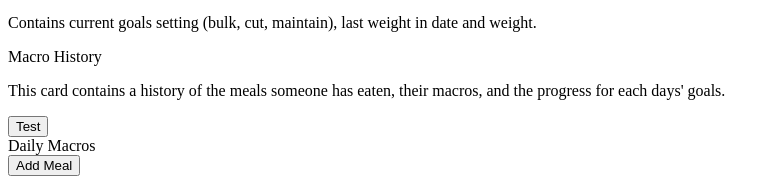
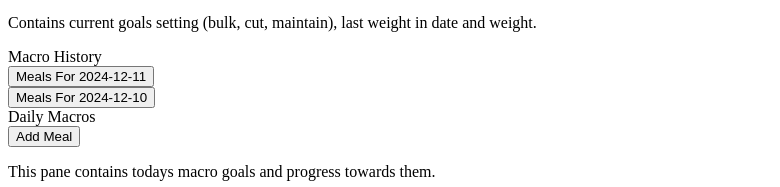
Before and after one commit to Ken-Warner/macro-tracker, a React (Create React App) app in the folder macro-tracker-client/: page / in a window 1280 px wide. Shown: the part 199-386 px from the top of the page, without its empty margins (0-780 px from the left). Built offline with nearby package versions, Linux system fonts and the light colour scheme; the HTML template or start-up script is replaced by a standard one.

Commit message:
Meal Day accordian starting point

```diff
--- a/macro-tracker-client/src/App.js
+++ b/macro-tracker-client/src/App.js
@@ -7,6 +7,7 @@ import Nav from "./components/Nav";
 import Login from "./components/Login";
 import Error from "./components/Error";
 import AddMealButton from "./components/AddMealButton";
+import MealDay from "./components/MealDay";
 
 //todo
 // - add loader spinner to 'Add Meal button'
@@ -22,6 +23,17 @@ const tempMeals = [
     mealsDate: "2024-12-11",
     meals: [
       {
+        id: 2,
+        name: "Steak",
+        description: "Steak and veggies.",
+        date: "2024-12-11",
+        time: "16:30:00",
+        calories: 554,
+        protein: 35,
+        carbohydrates: 42,
+        fats: 12,
+      },
+      {
         id: 1,
         name: "Ramen",
         description: "ramen noodles from the package",
@@ -31,17 +43,6 @@ const tempMeals = [
         protein: 11,
         carbohydrates: 34,
         fats: 3,
-      },
-      {
-        id: 2,
-        name: "Steak",
-        description: "Steak and veggies.",
-        date: "2024-12-11",
-        time: "16:30:00",
-        calories: 554,
-        protein: 35,
-        carbohydrates: 42,
-        fats: 12,
       },
     ],
   },
@@ -107,6 +108,8 @@ export default function App() {
     });
   }
 
+  function handleDeleteMeal(mealId) {}
+
   return (
     <>
       {error && <Error errorMessage={error} onError={handleSetError} />}
@@ -135,13 +138,13 @@ export default function App() {
               </p>
             </ContainerItem>
             <ContainerItem gridArea="macro-history" itemHeader="Macro History">
-              <p>
-                This card contains a history of the meals someone has eaten,
-                their macros, and the progress for each days' goals.
-              </p>
-              <button className="button" onClick={() => console.log(meals)}>
-                Test
-              </button>
+              {meals.map((mealDay) => (
+                <MealDay
+                  key={mealDay.mealsDate}
+                  mealDay={mealDay}
+                  onDeleteMeal={handleDeleteMeal}
+                />
+              ))}
             </ContainerItem>
             <ContainerItem gridArea="daily-macros" itemHeader="Daily Macros">
               <AddMealButton
--- /dev/null
+++ b/macro-tracker-client/src/components/MealDay.js
@@ -0,0 +1,29 @@
+import { useState } from "react";
+
+export default function MealDay({ mealDay, onDeleteMeal }) {
+  const [isExpanded, setIsExpanded] = useState(false);
+
+  return (
+    <>
+      <button
+        style={{ display: "block" }}
+        onClick={() => setIsExpanded((expanded) => !expanded)}
+      >
+        Meals For {mealDay.mealsDate}
+      </button>
+      <div style={isExpanded ? { display: "block" } : { display: "none" }}>
+        {mealDay.meals.map((meal) => (
+          <Meal key={meal.id} meal={meal} onDeleteMeal={onDeleteMeal} />
+        ))}
+      </div>
+    </>
+  );
+}
+
+function Meal({ meal, onDeleteMeal }) {
+  return (
+    <p>
+      {meal.name} at {meal.time}
+    </p>
+  );
+}
```
